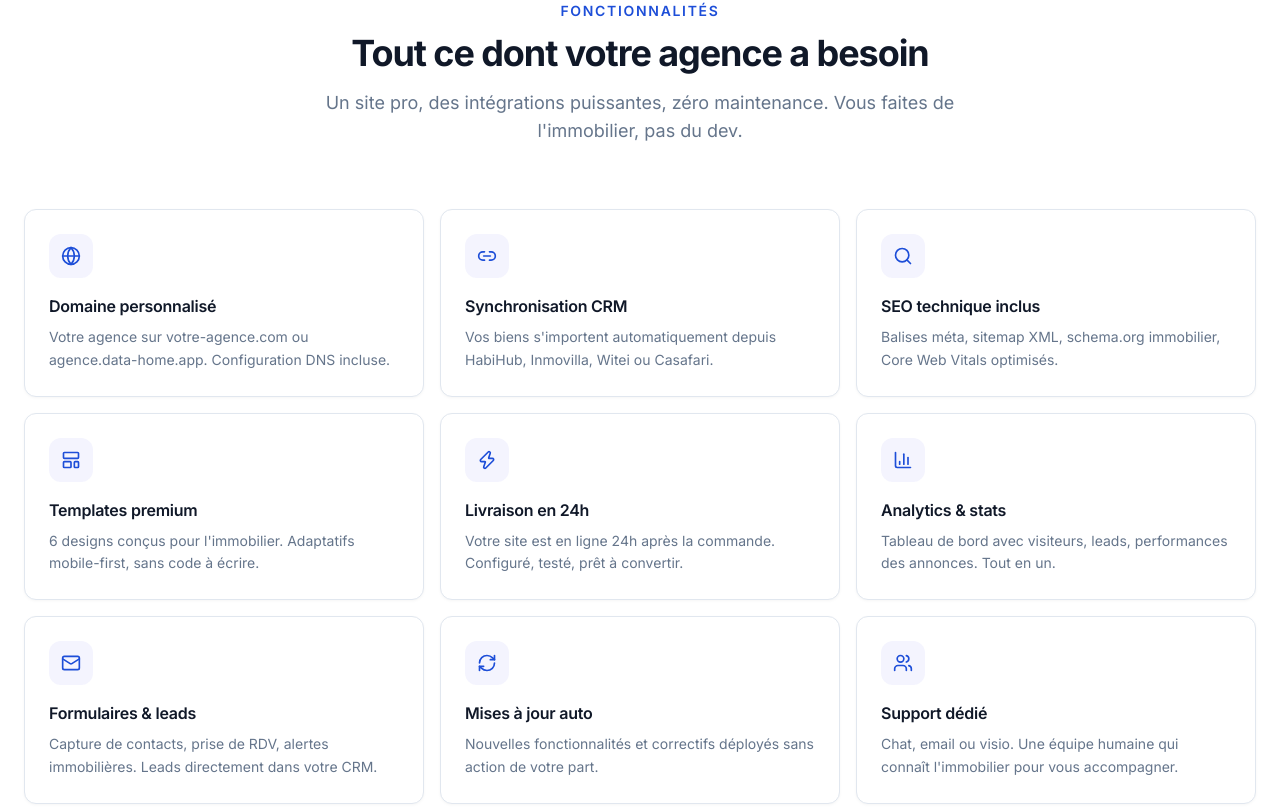
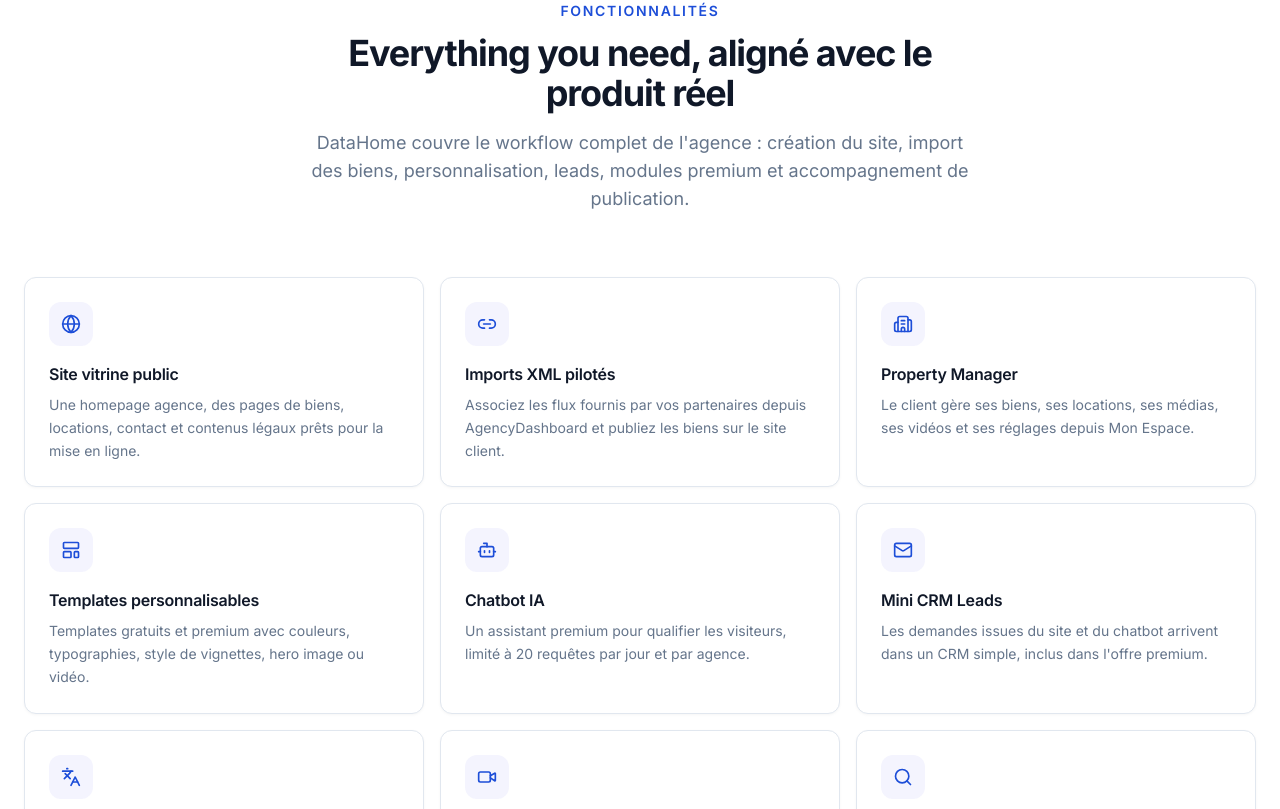
Before and after one commit to allo-les-anges/data-home-light-landing, a Next.js app in the folder datahome-landing/: page / in a window 1280 px wide. Shown: the part 2931-3740 px from the top of the page. Built offline with nearby package versions, Linux system fonts and the light colour scheme.

Commit message:
feat: align landing features with SaaS modules

```diff
--- a/datahome-landing/components/sections/Features.tsx
+++ b/datahome-landing/components/sections/Features.tsx
@@ -6,11 +6,11 @@
   Link2,
   Search,
   LayoutTemplate,
-  Zap,
-  BarChart3,
   Mail,
-  RefreshCw,
-  Users,
+  Bot,
+  Languages,
+  Video,
+  Building2,
 } from "lucide-react"
 import type { LucideIcon } from "lucide-react"
 import { staggerContainer, staggerItem, fadeInUp } from "@/lib/variants"
@@ -24,48 +24,48 @@
 const features: Feature[] = [
   {
     Icon: Globe,
-    title: "Domaine personnalisé",
-    description: "Votre agence sur votre-agence.com ou agence.data-home.app. Configuration DNS incluse.",
+    title: "Site vitrine public",
+    description: "Une homepage agence, des pages de biens, locations, contact et contenus légaux prêts pour la mise en ligne.",
   },
   {
     Icon: Link2,
-    title: "Synchronisation CRM",
-    description: "Vos biens s'importent automatiquement depuis HabiHub, Inmovilla, Witei ou Casafari.",
+    title: "Imports XML pilotés",
+    description: "Associez les flux fournis par vos partenaires depuis AgencyDashboard et publiez les biens sur le site client.",
+  },
+  {
+    Icon: Building2,
+    title: "Property Manager",
+    description: "Le client gère ses biens, ses locations, ses médias, ses vidéos et ses réglages depuis Mon Espace.",
+  },
+  {
+    Icon: LayoutTemplate,
+    title: "Templates personnalisables",
+    description: "Templates gratuits et premium avec couleurs, typographies, style de vignettes, hero image ou vidéo.",
+  },
+  {
+    Icon: Bot,
+    title: "Chatbot IA",
+    description: "Un assistant premium pour qualifier les visiteurs, limité à 20 requêtes par jour et par agence.",
+  },
+  {
+    Icon: Mail,
+    title: "Mini CRM Leads",
+    description: "Les demandes issues du site et du chatbot arrivent dans un CRM simple, inclus dans l'offre premium.",
+  },
+  {
+    Icon: Languages,
+    title: "Langues additionnelles",
+    description: "Ajoutez les langues dont votre agence a besoin, avec traduction des pages, cartes biens et détails.",
+  },
+  {
+    Icon: Video,
+    title: "Vidéo hero & visites immersives",
+    description: "Modules pour mettre une vidéo en hero et ajouter des visites 360, Matterport ou liens immersifs aux biens.",
   },
   {
     Icon: Search,
-    title: "SEO technique inclus",
-    description: "Balises méta, sitemap XML, schema.org immobilier, Core Web Vitals optimisés.",
-  },
-  {
-    Icon: LayoutTemplate,
-    title: "Templates premium",
-    description: "6 designs conçus pour l'immobilier. Adaptatifs mobile-first, sans code à écrire.",
-  },
-  {
-    Icon: Zap,
-    title: "Livraison en 24h",
-    description: "Votre site est en ligne 24h après la commande. Configuré, testé, prêt à convertir.",
-  },
-  {
-    Icon: BarChart3,
-    title: "Analytics & stats",
-    description: "Tableau de bord avec visiteurs, leads, performances des annonces. Tout en un.",
-  },
-  {
-    Icon: Mail,
-    title: "Formulaires & leads",
-    description: "Capture de contacts, prise de RDV, alertes immobilières. Leads directement dans votre CRM.",
-  },
-  {
-    Icon: RefreshCw,
-    title: "Mises à jour auto",
-    description: "Nouvelles fonctionnalités et correctifs déployés sans action de votre part.",
-  },
-  {
-    Icon: Users,
-    title: "Support dédié",
-    description: "Chat, email ou visio. Une équipe humaine qui connaît l'immobilier pour vous accompagner.",
+    title: "SEO et domaine",
+    description: "Domaine personnalisé, base SEO technique et module SEO avancé prévu pour accompagner la croissance.",
   },
 ]
 
@@ -92,15 +92,15 @@
             custom={1}
             className="text-4xl font-bold text-gray-900 dark:text-white mb-4"
           >
-            Tout ce dont votre agence a besoin
+            Everything you need, aligné avec le produit réel
           </motion.h2>
           <motion.p
             variants={fadeInUp}
             custom={2}
             className="text-lg text-[hsl(var(--muted-foreground))] max-w-2xl mx-auto text-center"
           >
-            Un site pro, des intégrations puissantes, zéro maintenance. Vous faites de l&apos;immobilier,
-            pas du dev.
+            DataHome couvre le workflow complet de l'agence : création du site, import des biens,
+            personnalisation, leads, modules premium et accompagnement de publication.
           </motion.p>
         </motion.div>
 
```
